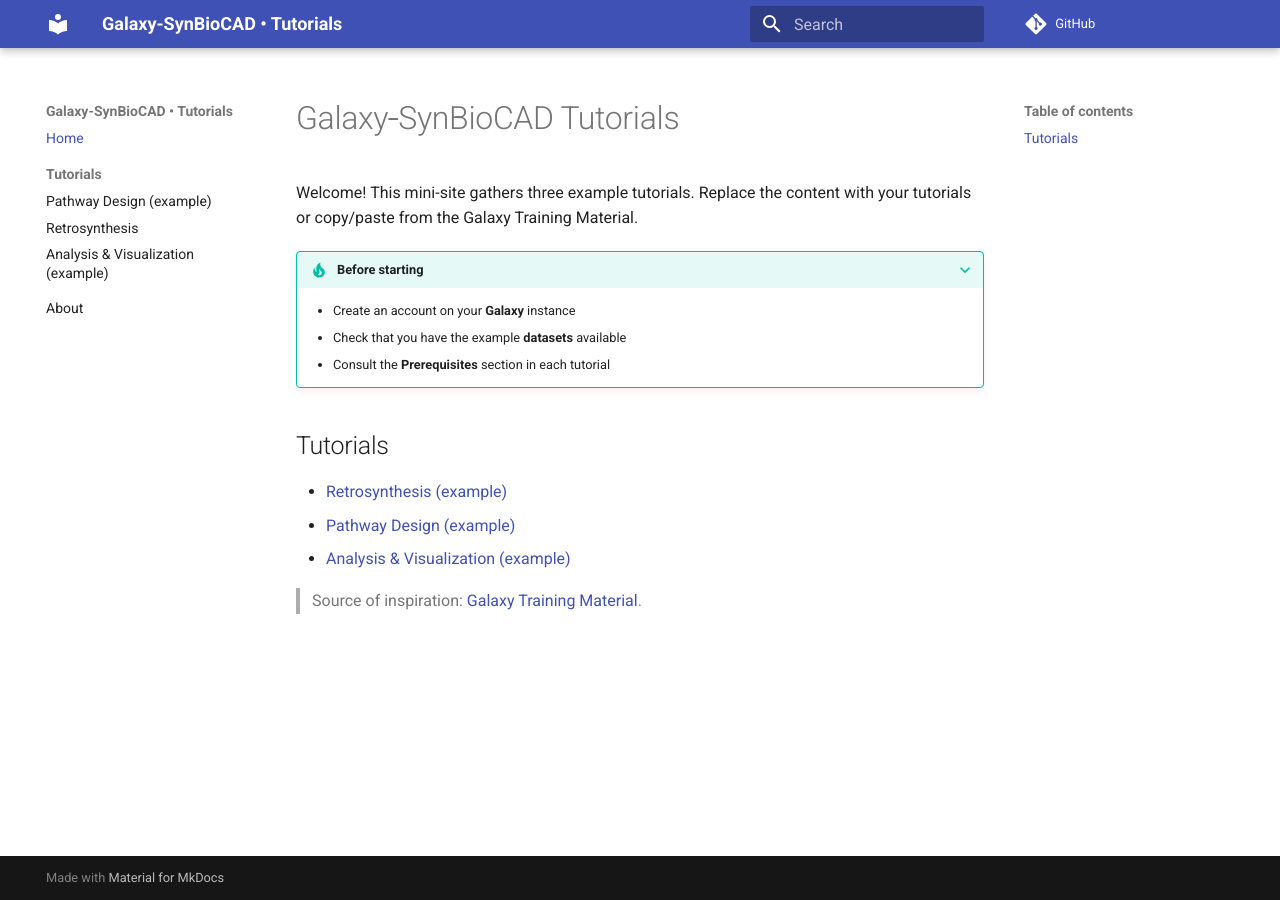
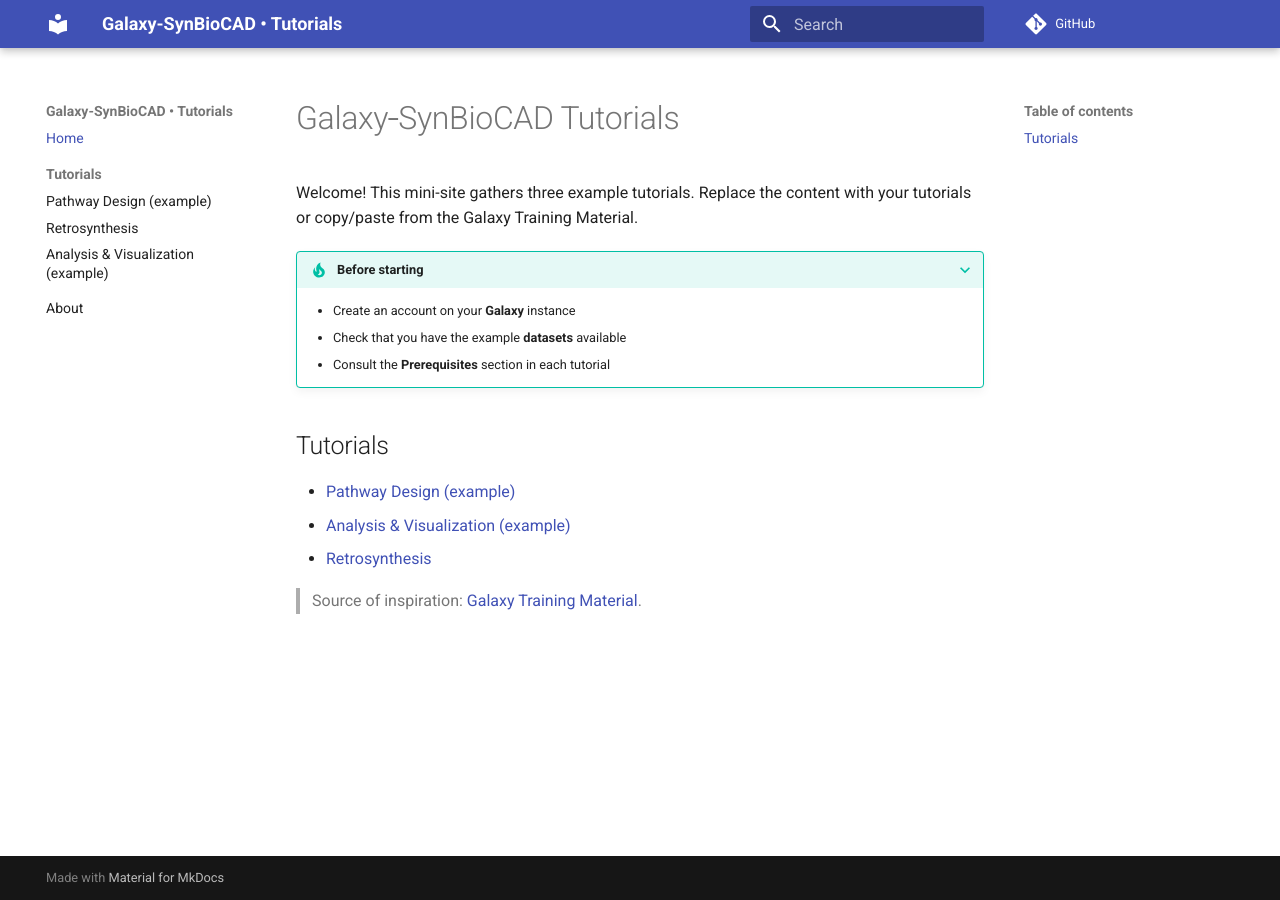
Before and after one commit to breakthewall/galaxy-synbiocad-tutos, an MkDocs documentation site: the page built from docs/index.md, in a window 1280 px wide. Built offline with MkDocs 1.6.1 and Material for MkDocs 9.7.7, drawn with Linux system fonts in a browser that asks for light colours; comment, search, counter and statistics services are not loaded.

Commit message:
fix(index): uses new file name

```diff
--- a/docs/index.md
+++ b/docs/index.md
@@ -10,8 +10,8 @@
 
 ## Tutorials
 
-- [Retrosynthesis (example)](tuto-1.md)
 - [Pathway Design (example)](tuto-2.md)
 - [Analysis & Visualization (example)](tuto-3.md)
+- [Retrosynthesis](tuto-1-retrosynthesis.md)
 
 > Source of inspiration: [Galaxy Training Material](https://github.com/galaxyproject/training-material).
```
